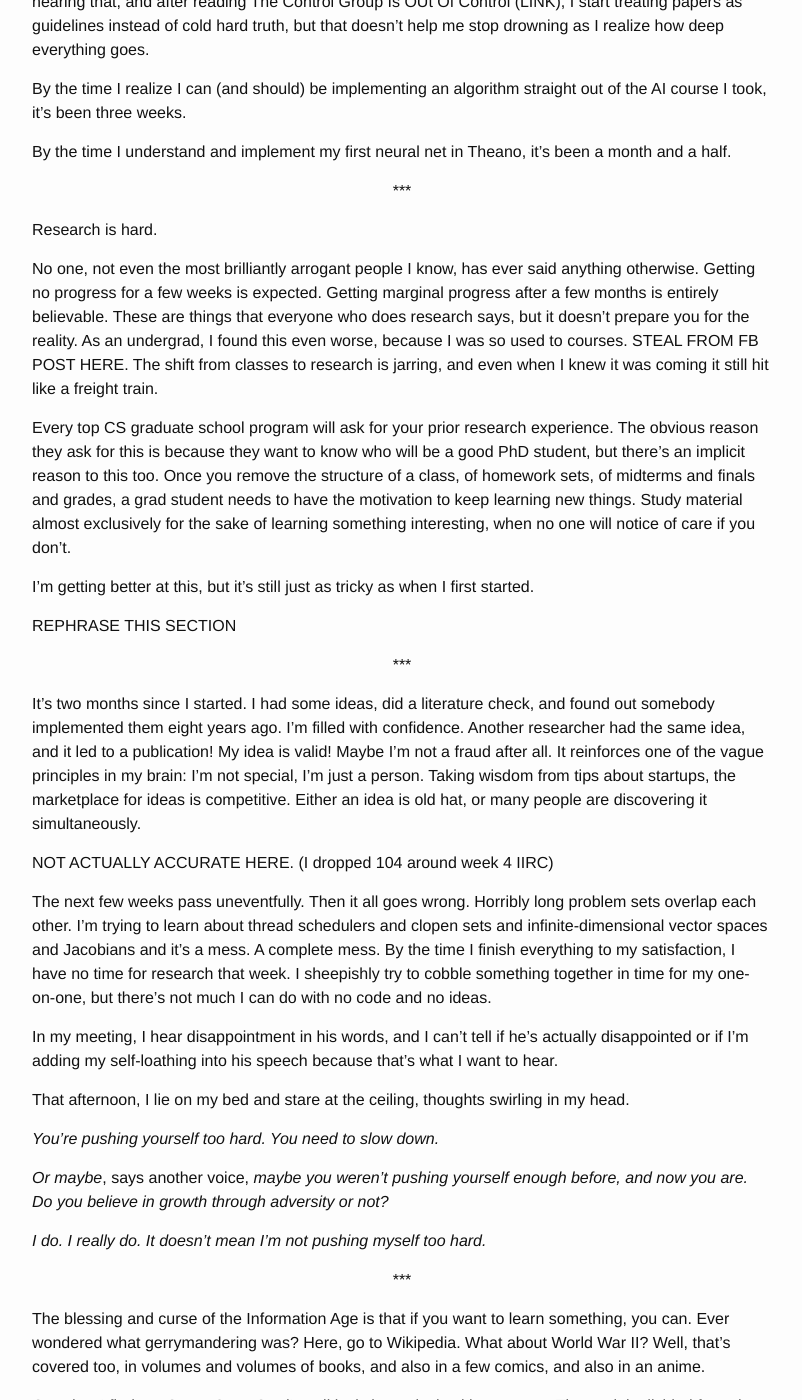
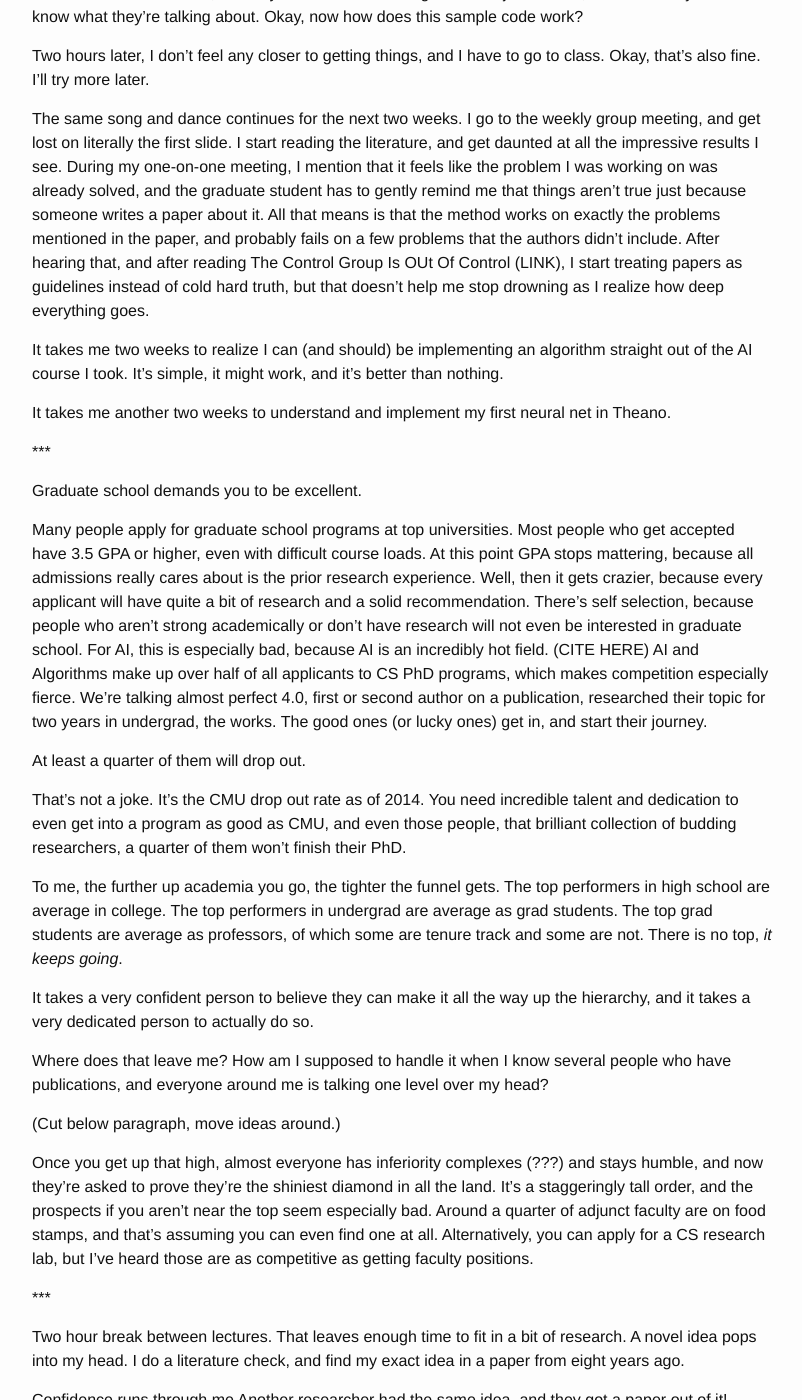
Before and after one commit to alexirpan/alexirpan.github.io, a Jekyll site: the page built from _posts/2015-09-28-grad-school.markdown, in a window 1280 px wide and 1400 px high, scrolled down 2828 px. Shown: the whole window, without its empty margins (238-1040 px from the left). Built offline with Jekyll 4.4.1, drawn with Linux system fonts in a browser that asks for light colours; some of the changed text lies outside the part shown.

Commit message:
Having some second thoughts as to organization. Going to think on it more.

```diff
--- a/_posts/2015-09-28-grad-school.markdown
+++ b/_posts/2015-09-28-grad-school.markdown
@@ -4,17 +4,39 @@
 date:   2015-09-28 23:14:00 -0800
 ---
 
-Internal response: *Oh god, I have no idea.
-Oh jeez, oh jeez, can I defer this decision? Yes? Okay, let's do that.*
+Outline:
+    The goal is to tie the personal stories into the greater reasoning of how I
+    feel about grad school. It makes most sense to do stories chronologically,
+    and that should guide the general passages.
+    - Beginning, where I don't know what research is like
+    - Starting research for first time. Imposter feelings, trying to keep up.
+    - Middle section. Don't have the time, too busy, too much work.
+    - Get some interesting data.
+    - End: go to a group meeting, actually understand most of it. Book ends
+    the first group meeting I go to?
+    - Or, I can book end with my final talk with the professor.
 
-External response: "Well, I have mixed feelings about it."
+    General passages:
+    - Imposter syndrome.
+    - The work/feeling of always having more to do.
+    - Potential impact between industry and grad school. (This can probably
+    be expanded into reasons between the two.)
 
-vignettes:
+    I don't want this to be fully negative, and want to fit in reasons to
+    do a PhD. It's hard to figure out where.
+
+
+Potential vignettes:
 - First day in the lab (at start of the semester)
 - First day in the lab (for real)
     - Includes first talk
 - Weekly catchup with a small group, after having done no work.
 - First meeting with grad student
+
+Internal response: *Oh god, I have no idea.
+Oh jeez, oh jeez, can I defer this decision? Yes? Okay, let's do that.*
+
+External response: "Well, I have mixed feelings about it."
 
 \*\*\*
 {: .centered}
@@ -62,48 +84,43 @@
 
 Well...
 
-(I like this so far, but I need a good connector.)
+On one hand, the software industry pays stupidly well. Internships at big name
+companies pay $6000 or $7000 a month, well over the national average.
+On average, new grads at Berkeley get offers of over $100000 base annual salary.
+(LOOK UP THE STATS.) Frankly, these numbers are ridiculous.
 
-On one hand, the software industry pays stupidly well. Money is pretty far down
-on my priority list, but it's not ignorable. Internships at big name
-companies will pay $6000 or $7000 a month, well over the national average.
-On average, new grads at Berkeley get offers of over $100000 base annual salary.
-(LOOK UP THE STATS.) Frankly, these numbers are ridiculous. It's unclear whether
-these salaries are a bubble or if software actually creates that much economic
-value, but right now that's the state of things.
+Big name companies sell themselves by offering insane perks. Free lunch,
+free dinner, we have a ball pit on campus, we have massagers on campus.
+You'll never go hungry, and by the way we have
+some interesting problems that need solving.
 
-A job in industry will have immediate impact on the world. Research can have
-incredibly far reaching impact, but it takes five to ten years for research to
-trickle down into industry, and until then very few people know what you're talking about.
+Or, you can work at a startup.
+Startups sell you with the dream of changing the world, or at least the dream
+of mkaing it rich. We're changing how people connect with each other.
+We're changing transportation. Join now, and if we make it big you'll make it
+out like a king.
 
-Big name companies sell themselves by offering insane perks. Have free lunch,
-have free dinner, we have a ball pit on campus, we have massagers on campus.
-You'll never go hungry with all the food we have here. And by the way, we have
-some interesting problems to solve. You like problem solving, right?
+How does a computer science PhD program compete with that? It sells itself
+with research. In a PhD program, you will tackle the hardest problems,
+the ones where no one knows the answer. You will devote the next few years
+towards learning as much as you want in your quest to solve one of those problems.
+It will be hard, difficult, and poorly paid, but in the end you will learn
+what it feels like to truly know something.
 
-Startups sell you with the dream of changing the world. We're changing how
-people connect with each other. We're changing transportation. You, yes you,
-can make a difference, and if we make it big you'll make it out like a king.
+If you're looking for money, grad school isn't for you. You'll make more in
+industry, and the money lost by not working won't make up for whatever higher
+salary you'll get aftewards.
 
-Then, we come to graduate school. A PhD program sells itself with research.
-You will tackle the hardest problems, the ones where no one knows the answer.
-It could take you years to learn your subject of interest. It will be hard,
-and difficult, but in the end you will learn what it feels like to truly
-know something.
+If you want to coast through life with a reasonable living salary, grad school
+isn't for you. You'll live, but you'll live cheaply, and you certainly won't
+coast in a PhD program.
 
-If you're looking for money, grad school isn't for you.
+The only valid reason to go to CS grad school is because you want to do research.
 
-If you want to coast through life with a reasonable
-living salary, grad school isn't for you.
+Well, that makes answering the title question easier.
+Did I want to do research sophomore spring? Yes! Definitely!
 
-The only, only plausible reason to go
-to computer science grad school is because you want to do research.
-
-For many people, that's an immediate deal breaker. For me, it isn't.
-Money isn't my top priority, and I wouldn't feel good about myself if I
-wasn't pushing myself to be better, to be the person I wish I could be instead
-of the person I actually am.
-Grad school should be a good fit, right?
+Do I want to do research now? Uh, maybe. I'm not sure. Let me think about it.
 
 \*\*\*
 {: .centered }
@@ -152,11 +169,97 @@
 I start treating papers as guidelines instead of cold hard truth, but that
 doesn't help me stop drowning as I realize how deep everything goes.
 
-By the time I realize I can (and should) be implementing an algorithm straight
-out of the AI course I took, it's been three weeks.
+It takes me two weeks to realize I can (and should) be implementing an
+algorithm straight out of the AI course I took. It's simple, it might work, and
+it's better than nothing.
 
-By the time I understand and implement my first neural net in Theano, it's
-been a month and a half.
+It takes me another two weeks to understand and implement my first neural net in
+Theano.
+
+\*\*\*
+
+Graduate school demands you to be excellent.
+
+Many people apply for graduate school programs
+at top universities. Most people who get accepted have 3.5 GPA or higher, even
+with difficult course loads.
+At this point GPA stops mattering, because all admissions really cares about
+is the prior research experience. Well, then it gets crazier, because
+every applicant will have quite a bit of research and a solid recommendation.
+There's self selection, because people who aren't strong academically or don't
+have research will not even be interested in graduate school.
+For AI, this is especially bad, because AI is an incredibly hot field. (CITE HERE)
+AI and Algorithms make up over half of all applicants to CS PhD programs,
+which makes competition especially fierce.
+We're talking almost perfect 4.0, first or second author on a publication,
+researched their topic for two years in undergrad, the works.
+The good ones (or lucky ones) get in, and start their journey.
+
+At least a quarter of them will drop out.
+
+That's not a joke. It's the CMU drop out rate as of 2014. You need incredible
+talent and dedication to even get into a program as good as CMU, and even
+those people, that brilliant collection of budding researchers, a quarter of them
+won't finish their PhD.
+
+To me, the further up academia you go, the tighter the funnel gets. The top
+performers in high school are average in college. The top performers in undergrad
+are average as grad students. The top grad students are average as professors,
+of which some are tenure track and some are not. There is no top, *it keeps
+going*.
+
+It takes a very confident person to believe they can make it all the way
+up the hierarchy, and it takes a very dedicated person to actually do so.
+
+Where does that leave me? How am I supposed to handle it when I know several people
+who have publications, and everyone around me is talking one level over my head?
+
+(Cut below paragraph, move ideas around.)
+
+Once you get up that high, almost everyone has inferiority complexes (???) and
+stays humble, and now they're asked to prove they're the shiniest diamond in all
+the land. It's a staggeringly tall order, and the prospects if you aren't
+near the top seem especially bad. Around a quarter of adjunct faculty are on
+food stamps, and that's assuming you can even find one at all. Alternatively,
+you can apply for a CS research lab, but I've heard those are as competitive
+as getting faculty positions.
+
+\*\*\*
+
+Two hour break between lectures. That leaves enough time to fit in a bit
+of research. A novel idea pops into my head. I do a literature check, and find my
+exact idea in a paper from eight years ago.
+
+Confidence runs through me
+Another researcher had the same idea, and they got a paper out of it!
+Maybe I'm not a fraud after all. I spend the rest of the week reading and
+implementing.
+
+Then, it all goes wrong. All my classes ramp up at the same time.
+I spend my days going to lecture and my nights doing homework and projects,
+Sorry research, I don't have time for you. I need to learn about thread schedulers
+and clopen sets and infinite-dimensional vector spaces and Jacobians and
+you need to wait. You have to wait. Please.
+
+By the end of the week, I've done literally no research.
+I sheepishly try to cobble something together in time for my one-on-one, but
+I can't do much with no new ideas and no new code.
+
+In my meeting, I hear disappointment in his words, and I can't
+tell if he's actually disappointed or if I'm adding my self-loathing into
+his speech because that's what I want to hear. I have time that afternoon,
+but I go home instead, because I'm in too bad a mood to work effectively.
+
+Instead of catching up on work or catching up with friends, I lie on my bed
+and stare at the ceiling, thoughts swirling in my head.
+
+*You're pushing yourself too hard. You need to slow down.*
+
+*Or maybe*, says another voice, *maybe you weren't pushing yourself enough,
+and now you are. Do you believe in growth through adversity or not?*
+
+*I do. I really do. That doesn't mean I can't push myself too much.*
+
 
 \*\*\*
 {: .centered }
@@ -164,60 +267,18 @@
 Research is hard.
 
 No one, not even the most brilliantly arrogant people I know, has ever said
-anything otherwise. Getting no progress for a few weeks is expected. Getting
-marginal progress after a few months is entirely believable. These are things
-that everyone who does research says, but it doesn't prepare you for the reality.
-As an undergrad, I found this even worse, because I was so used to courses.
-STEAL FROM FB POST HERE.
-The shift from classes to research is jarring, and even when I knew it was coming
-it still hit like a freight train.
+otherwise. Professors talk about the long hours, 60 to 80 hour work weeks,
+and for most of the time you're stuck on a problem.
+By failing so many times, you learn something, but it can be hard to see the upside
+when you can only say what doesn't work instead of what does.
 
-Every top CS graduate school program will ask for your prior research experience.
-The obvious reason they ask for this is because they want to know who will be
-a good PhD student, but there's an implicit reason to this too. Once you remove
-the structure of a class, of homework sets, of midterms and finals and grades,
-a grad student needs to have the motivation to keep learning new things. Study
-material almost exclusively for the sake of learning something interesting, when
-no one will notice of care if you don't.
+As an undergrad, I found this even worse, because I was so used to the problem
+solving from math competitions and courses.
+Given a choice between a several hour homework problem, and a research problem
+that takes
+20 hours optimistically and years pessimistically, it's a lot easier to choose
+the homework instead.
 
-I'm getting better at this, but it's still just as tricky as when I first started.
-
-REPHRASE THIS SECTION
-
-\*\*\*
-{: .centered }
-
-It's two months since I started. I had some ideas, did a literature check, and
-found out somebody implemented them eight years ago. I'm filled with confidence.
-Another researcher had the same idea, and it led to a publication! My idea is valid!
-Maybe I'm not a fraud after all. It reinforces one of the vague principles
-in my brain: I'm not special, I'm just a person. Taking wisdom from tips about
-startups, the marketplace for ideas is competitive. Either an idea is old hat,
-or many people are discovering it simultaneously.
-
-NOT ACTUALLY ACCURATE HERE. (I dropped 104 around week 4 IIRC)
-
-The next few weeks pass uneventfully. Then it all goes wrong. Horribly long
-problem sets overlap each other. I'm trying to learn about thread schedulers
-and clopen sets and infinite-dimensional vector spaces and Jacobians and
-it's a mess. A complete mess. By the time I finish everything to my satisfaction,
-I have no time for research that week. I sheepishly try to cobble something
-together in time for my one-on-one, but
-there's not much I can do with no code and no ideas.
-
-In my meeting, I hear disappointment in his words, and I can't
-tell if he's actually disappointed or if I'm adding my self-loathing into
-his speech because that's what I want to hear.
-
-That afternoon, I lie on my bed and stare at the ceiling, thoughts swirling
-in my head.
-
-*You're pushing yourself too hard. You need to slow down.*
-
-*Or maybe*, says another voice, *maybe you weren't pushing yourself enough
-before, and now you are. Do you believe in growth through adversity or not?*
-
-*I do. I really do. It doesn't mean I'm not pushing myself too hard.*
 
 \*\*\*
 {: .centered }
@@ -230,30 +291,46 @@
 One day, I find out Orson Scott Card's political views clash with your own.
 The work is divided from the author, but it slightly colors how you perceive
 any novels he writes. The next, I read that if the US had invaded Cuba during the Cuban
-Missile Crisis, Fidel Castro would have ordered a nuclear attack, knowing it
-would be the end of the world.
+Missile Crisis, Fidel Castro would have ordered a nuclear attack, even knowing
+he would have died to the reply.
 
-One day I binge read PhD Comics and The PhD Grind.
+One day I binge read PhD Comics and The PhD Grind, and the bleak picture of
+academia is exposed to my eyes for the first time.
 
 When it comes to graduate school, you don't have to look very hard to find the
 black humor. You also don't have to look very hard to find stories that are
-dark with no laughs.
+dark with no laughs. Similar refrains come up.
 
-When it comes to grad school, it's no different. You don't even have to look
-very deep; read just a bit of PhD comics and you'll pick up the black humor
-pretty quick. Here you are, working on your PhD, doing research in something that
-you can only explain to around a few hundred and only really explain to a few tens.
-Meanwhile, the outside world keeps on spinning, as everyone with "real" jobs
-seems to actually be happy and unstressed...
+> "I'm doing research in something that I can't even explain to people I know"
+>
+> "Here I am, stuck with no progress after five months,
+> while my friends have jobs, families, and money."
+>
+> "Pulled an all-nighter for that paper deadline. Can't even crash the next day,
+> too many other things to finish."
 
-Or, maybe you read the PhD grind, a frank account of the author's experience
-going through the PhD program at Stanford. If you are at all interested in going
-for a PhD, I consider it required reading material. There are a lot of comments
-that resonated with me, most especially this one.
+The PhD grind is especially effective in portraying the grinding conditions
+the author went through. PhD Comics is hyperbolic for the sake of comedy,
+but The PhD Grind is real. I consider it required material if you want to
+learn what a PhD can really mean.
+
+Together, they paint a gloomy picture of academia. In academia, you voluntarily
+are taking low pay and long hours in the name of research. Or as said by
+(CITE), "A PhD costs you around a house."
+
+So, if it sounds so bad, why was choosing not to go to graduate school such a
+hard decision?
+
+Research can be depressing and relentless, but it's still science.
+
+
+A lot of sections resonated with me, but my favorite was this one.
 
 > I discovered over the past 5 years that I love being a spectator of
 > research, but the burden of being a continual producer of new research is
 > just too great for me.
+
+
 
 That's the problem. That's the root cause of all my indecision. People take
 a lot of technology for granted, but when I step back and take a look, **really**
@@ -272,34 +349,3 @@
 one cog in a mass of gears and wires.
 
 \*\*\*
-
-There's a common refrain among professors to prospective graduate students:
-"If you could be happy doing anything else, don't go into academia."
-
-FLESH THIS OUT AND REORGANIZE IT LATER
-
-\*\*\*
-
-Grad school demands you to be excellent.
-
-Here's how it goes: some number of people get into graduate school programs
-at top universities. The vast majority have GPAs very close to 4.0, have prior
-research experience, and have an idea of what they want to do research in.
-At least a quarter of them will drop out, possibly with an MS.
-(That's the CMU drop out rate as of 2014.)
-
-When going into top universities like Berkeley for undergrad, people talk about
-how they were the top of their class in high school, and now they have to
-get used to being average. The same logic applies to graduate school, but
-now the standard for "average" is a 3.5 GPA from a top university. Then, you need
-to somehow standout among that crowd when looking for faculty positions to snag
-a tenure-track position instead of an adjunct, then need to stand out for tenure...
-Once you get up that high, almost everyone has inferiority complexes (???) and
-stays humble, and now they're asked to prove they're the shiniest diamond in all
-the land. It's a staggeringly tall order, and the prospects if you aren't
-near the top seem especially bad. Around a quarter of adjunct faculty are on
-food stamps, and that's assuming you can even find one at all. Alternatively,
-you can apply for a CS research lab, but I've heard those are as competitive
-as getting faculty positions.
-
-\*\*\*
```
